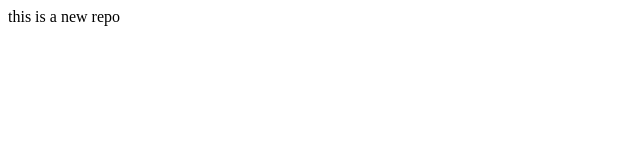
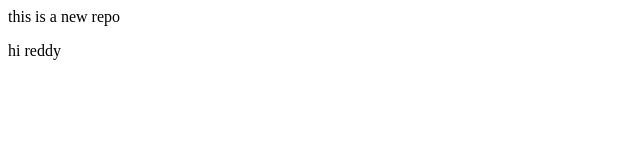
Before and after one commit to mamidinishanthreddy/localrepo, a plain HTML site: page index.html in a window 1280 px wide. Shown: the full height of the page, 0-640 px from the left. Drawn offline with Linux system fonts and the light colour scheme.

Commit message:
add new feature

```diff
--- a/index.html
+++ b/index.html
@@ -1,2 +1,3 @@
 <P>this is  a new repo
 </P>
+<p>hi reddy</p>
```
